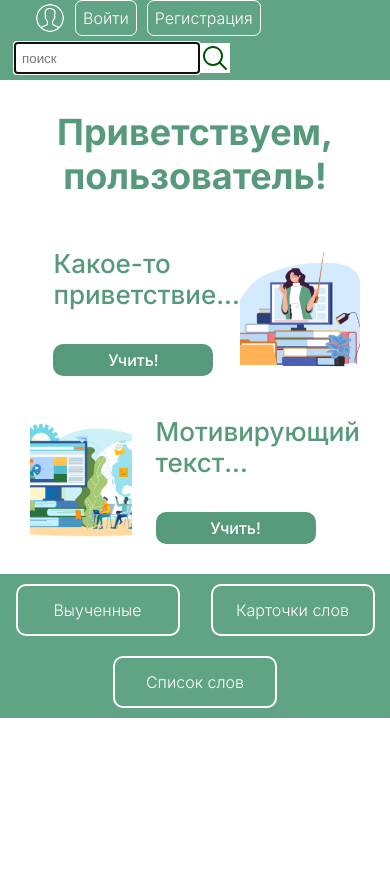
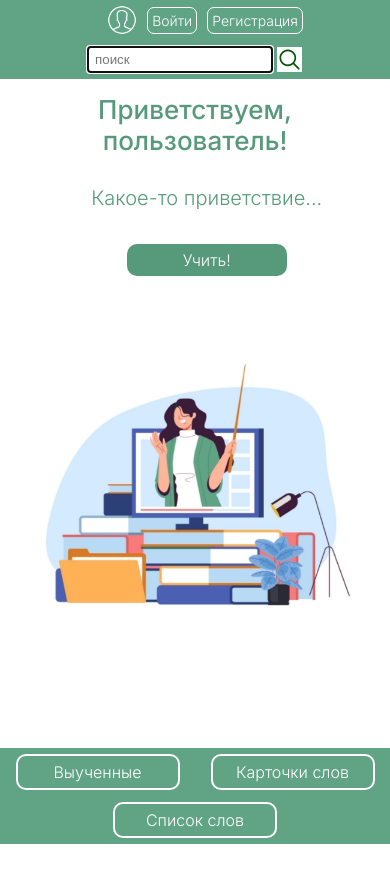
Before and after one commit to ElenaNaychuk/Learn-English-words, a React (Create React App) app in the folder learn_english_words/: page / in a window 390 px wide. Shown: the top 882 px of the page. Before the commit the page ends 844 px from the top, so only its background shows below. Built offline with nearby package versions, Linux system fonts and the light colour scheme.

Commit message:
Added styles for modile

```diff
--- a/learn_english_words/src/components/CardGallery/cardGallery.module.scss
+++ b/learn_english_words/src/components/CardGallery/cardGallery.module.scss
@@ -24,27 +24,31 @@
 
     .card_number {
         text-align: center;
-        margin-bottom: 30px;
-        margin-top: 30px;
+        margin-bottom: 15px;
+        margin-top: 15px;
     }
 
     .text {
         text-align: center;
         font-family: 'Inter';
-        font-size: 26px;
+        font-size: 20px;
         font-weight: 500;
         color: #396450;
         margin-bottom: 30px;
     }
 }
 
-@media screen and (max-width: 568.98px) {
+@media screen and (max-width: 599.98px) {
     .wrapper {
-        padding: 30px 5px;
+        padding: 15px 5px;
 
         .container {
             gap: 4vw;
-            margin: 50px 20px;
+            margin: 20px 10px;
+        }
+
+        .card_number {
+            margin: 5px 0;
         }
     }
 }
--- a/learn_english_words/src/components/ErrorMessage/errorMessage.module.scss
+++ b/learn_english_words/src/components/ErrorMessage/errorMessage.module.scss
@@ -1,5 +1,5 @@
 .container {
-    height: calc(100vh - 282px);
+    height: 100vh;
     background-color: #edf1f5;
     text-align: center;
     padding-top: 150px;
@@ -27,3 +27,24 @@
         margin-top: 30px;
     }
 }
+
+@media screen and (max-width: 599.98px) {
+    .container {
+        padding-top: 80px;
+
+        .title {
+            font-size: 26px;
+        }
+
+        .message {
+            font-size: 20px;
+            font-weight: 300;
+        }
+
+        .link {
+            font-size: 22px;
+            font-weight: 500;
+        }
+
+    }
+}
--- a/learn_english_words/src/components/Footer/footer.module.scss
+++ b/learn_english_words/src/components/Footer/footer.module.scss
@@ -39,3 +39,13 @@
         text-decoration: none;
     }
 }
+
+@media screen and (max-width: 599.98px) {
+    .container {
+        .block_navigation {
+            min-height: 2em;
+            line-height: 2em;
+            margin: 6px;
+        }
+    }
+}
--- a/learn_english_words/src/components/Header/Header.jsx
+++ b/learn_english_words/src/components/Header/Header.jsx
@@ -8,7 +8,7 @@ function Header(props) {
 
     return (
         <div className={style.container}>
-            <div className={style.registration_form}>
+            <div className={style.login_form}>
                 <div className={style.profil}>
                     <img className={style.profil_icon}
                         src="./assets/images/icons8-пользователь-мужчина-в-кружке-50.png"
--- a/learn_english_words/src/components/Header/header.module.scss
+++ b/learn_english_words/src/components/Header/header.module.scss
@@ -15,7 +15,7 @@
     z-index: 1;
 
 
-    .registration_form {
+    .login_form {
         display: flex;
         gap: 5px;
 
@@ -73,3 +73,34 @@
         }
     }
 }
+
+@media screen and (max-width: 599.98px) {
+    .container {
+        padding: 0 10px;
+
+        .login_form {
+            margin: 5px auto;
+
+            .profil {
+                .text {
+                    padding: 4px;
+                    font-size: 14px;
+                }
+            }
+        }
+
+        .search_block {
+            gap: 5px;
+            margin: 7px auto;
+
+            .input {
+                height: 25px;
+            }
+
+            .search_icon {
+                width: 25px;
+                height: 25px;
+            }
+        }
+    }
+}
--- a/learn_english_words/src/components/MainPage/MainPage.jsx
+++ b/learn_english_words/src/components/MainPage/MainPage.jsx
@@ -16,13 +16,6 @@ function MainPage(props) {
                 </div>
                 <img className={style.image} src="./assets/images/study2-img.jpg" alt="photo" />
             </div>
-            <div className={style.info}>
-                <img className={style.image} src="./assets/images/study_img.png" alt="photo" />
-                <div className={style.content}>
-                    <p className={style.text}>Мотивирующий текст...</p>
-                    <button className={style.button}>Учить!</button>
-                </div>
-            </div>
         </div>
     );
 }
--- a/learn_english_words/src/components/MainPage/mainPage.module.scss
+++ b/learn_english_words/src/components/MainPage/mainPage.module.scss
@@ -9,7 +9,6 @@
     font-family: 'Inter';
     font-size: 16px;
     font-weight: 500;
-
 }
 
 .button:hover {
@@ -21,12 +20,9 @@
 
 .text {
     color: #579a7b;
-    font-size: large;
-    font-weight: 500;
     font-family: 'Inter';
     font-size: 26px;
     font-weight: 500;
-
 }
 
 .image {
@@ -40,6 +36,7 @@
 }
 
 .container {
+    height: calc(100vh - 120px);
     padding: 30px;
 
     .title {
@@ -47,7 +44,7 @@
         color: #579a7b;
         font-family: 'Inter';
         font-size: 36px;
-        font-weight: 700;
+        font-weight: 500;
     }
 
     .welcome {
@@ -59,14 +56,38 @@
         height: 50%;
         margin-top: 50px;
     }
+}
 
-    .info {
-        display: grid;
-        grid-template-columns: 1fr 1fr;
-        grid-template-rows: 1fr;
-        align-items: center;
-        width: 100%;
-        height: 50%;
-        margin-top: 40px;
+@media screen and (max-width: 599.98px) {
+
+    .text {
+        font-size: 20px;
+        font-weight: 300;
+    }
+
+    .image {
+        margin: 0 auto;
+        object-fit: contain;
+    }
+
+    .button {
+        margin: 4vh;
+        font-weight: 300;
+    }
+
+    .container {
+        padding: 15px;
+        text-align: center;
+
+        .title {
+            font-size: 26px;
+            font-weight: 500;
+        }
+
+        .welcome {
+            display: block;
+            align-items: center;
+            margin-top: 30px;
+        }
     }
 }
--- a/learn_english_words/src/components/WordCard/wordCard.module.scss
+++ b/learn_english_words/src/components/WordCard/wordCard.module.scss
@@ -63,11 +63,11 @@ $main-color: #579a7b;
     }
 }
 
-@media screen and (max-width: 568.98px) {
+@media screen and (max-width: 599.98px) {
     .container_card {
         width: 60%;
-        min-height: 150px;
-        padding: 10px;
+        height: 9em;
+        padding: 5px;
 
         .wordEnglish {
             margin: 15px 0 5px;
@@ -83,9 +83,9 @@ $main-color: #579a7b;
         }
 
         .button {
-            width: 80%;
+            max-width: 80%;
             height: 30px;
-            margin-top: 40px;
+            margin-top: 30px;
             font-size: 14px;
         }
 
--- a/learn_english_words/src/components/WordComponent/Word/word.module.scss
+++ b/learn_english_words/src/components/WordComponent/Word/word.module.scss
@@ -3,7 +3,7 @@
     padding: 5px;
     background-color: #FFF;
     font-family: 'Inter';
-    font-size: 19px;
+    font-size: 18px;
     font-weight: 300;
 }
 
@@ -17,3 +17,17 @@
     font-weight: 300;
     font-style: italic;
 }
+
+@media screen and (max-width: 599.98px) {
+
+    .wrapper {
+        font-size: 16px;
+        margin: 5px 0;
+    }
+
+    .input {
+        width: 85%;
+        padding-left: 15px;
+        margin: 5px 0;
+    }
+}
--- a/learn_english_words/src/components/WordComponent/wordComponent.module.scss
+++ b/learn_english_words/src/components/WordComponent/wordComponent.module.scss
@@ -41,3 +41,17 @@
         }
     }
 }
+
+
+@media screen and (max-width: 599.98px) {
+    .conainer {
+        display: block;
+        text-align: center;
+        border: 2px solid #579a7b;
+        margin-bottom: 20px;
+
+        .btn_container {
+            padding: 5px;
+        }
+    }
+}
```
